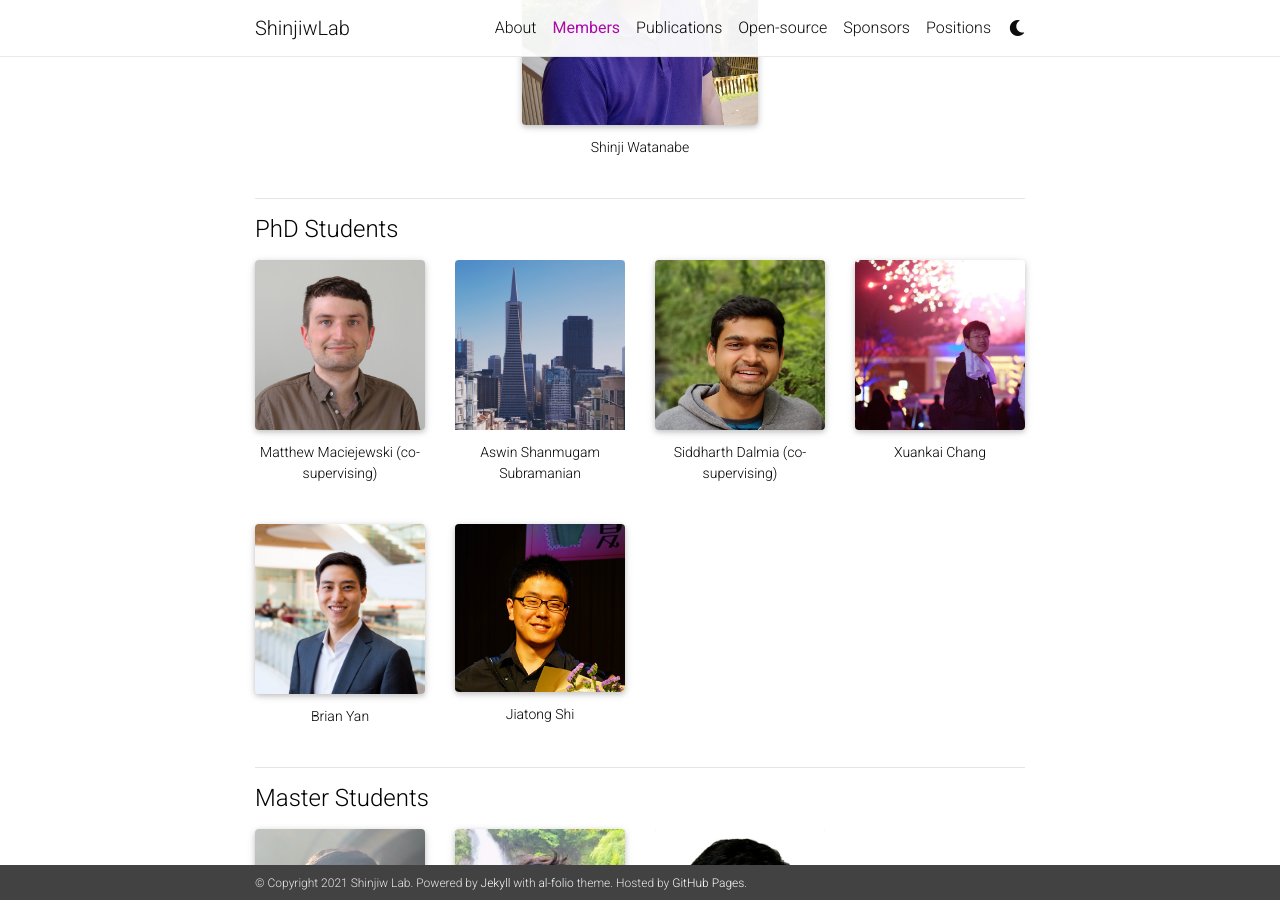
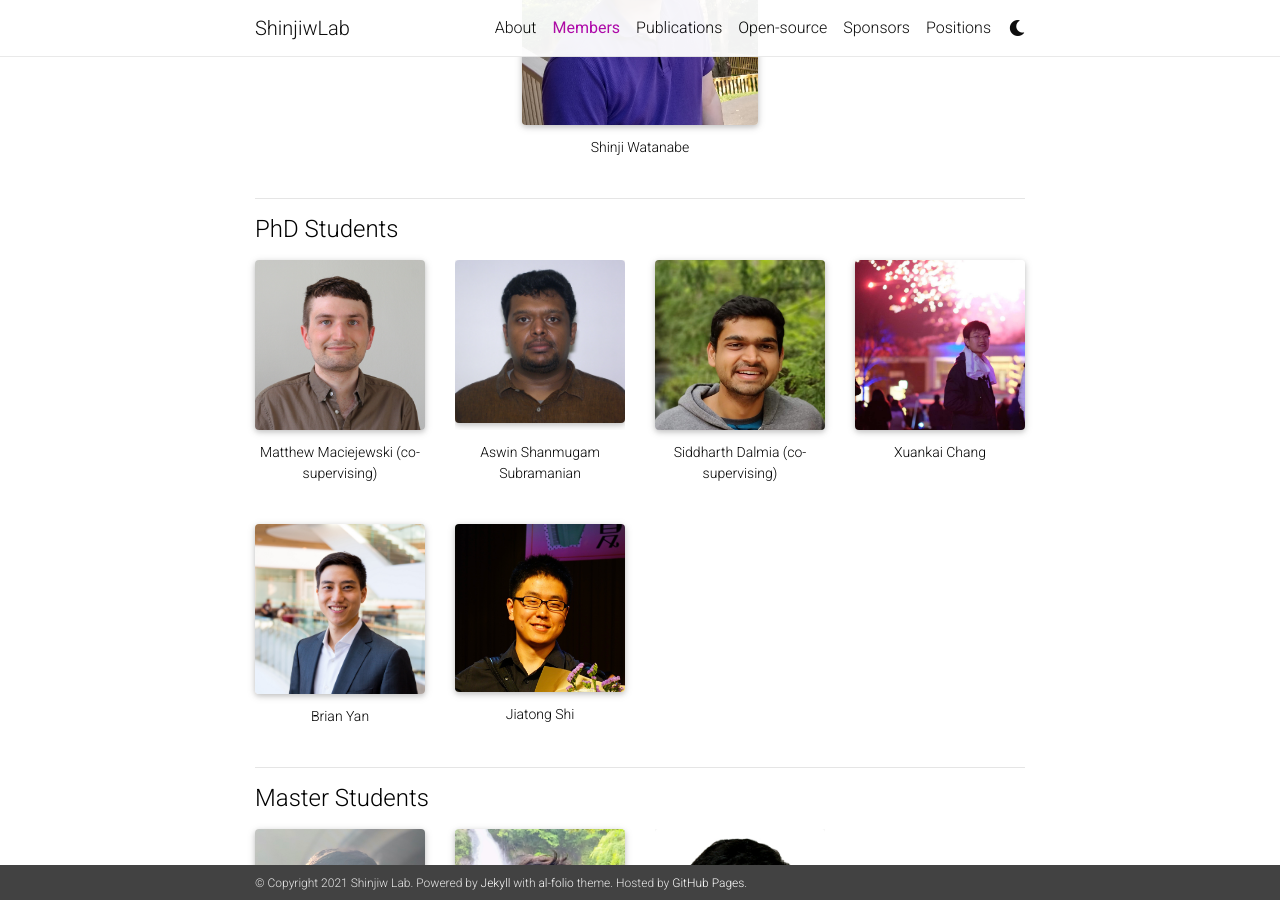
Before and after one commit to shinjiwlab/shinjiwlab.github.io, a Jekyll site: the page built from _pages/members.md, in a window 1280 px wide and 900 px high, scrolled down 369 px. Built offline with Jekyll 4.4.1, drawn with Linux system fonts in a browser that asks for light colours; nearby versions of some CDN libraries; a style sheet for code colours, icons or effects is not loaded.

Commit message:
add Aswin picture

```diff
--- a/_pages/members.md
+++ b/_pages/members.md
@@ -188,7 +188,7 @@
     <div class="col-sm mt-3 mt-md-0">
     <div class="square">
 	<a href="https://sas91.github.io/">
-        <img class="img-fluid rounded z-depth-1" src="{{ site.baseurl }}/assets/img/11.jpg">
+        <img class="img-fluid rounded z-depth-1" src="{{ site.baseurl }}/assets/img/aswin.jpg">
     </a></div>
         <div class="caption">
             Aswin Shanmugam Subramanian
```
Also changed, not shown: assets/img/aswin.jpg (added).
